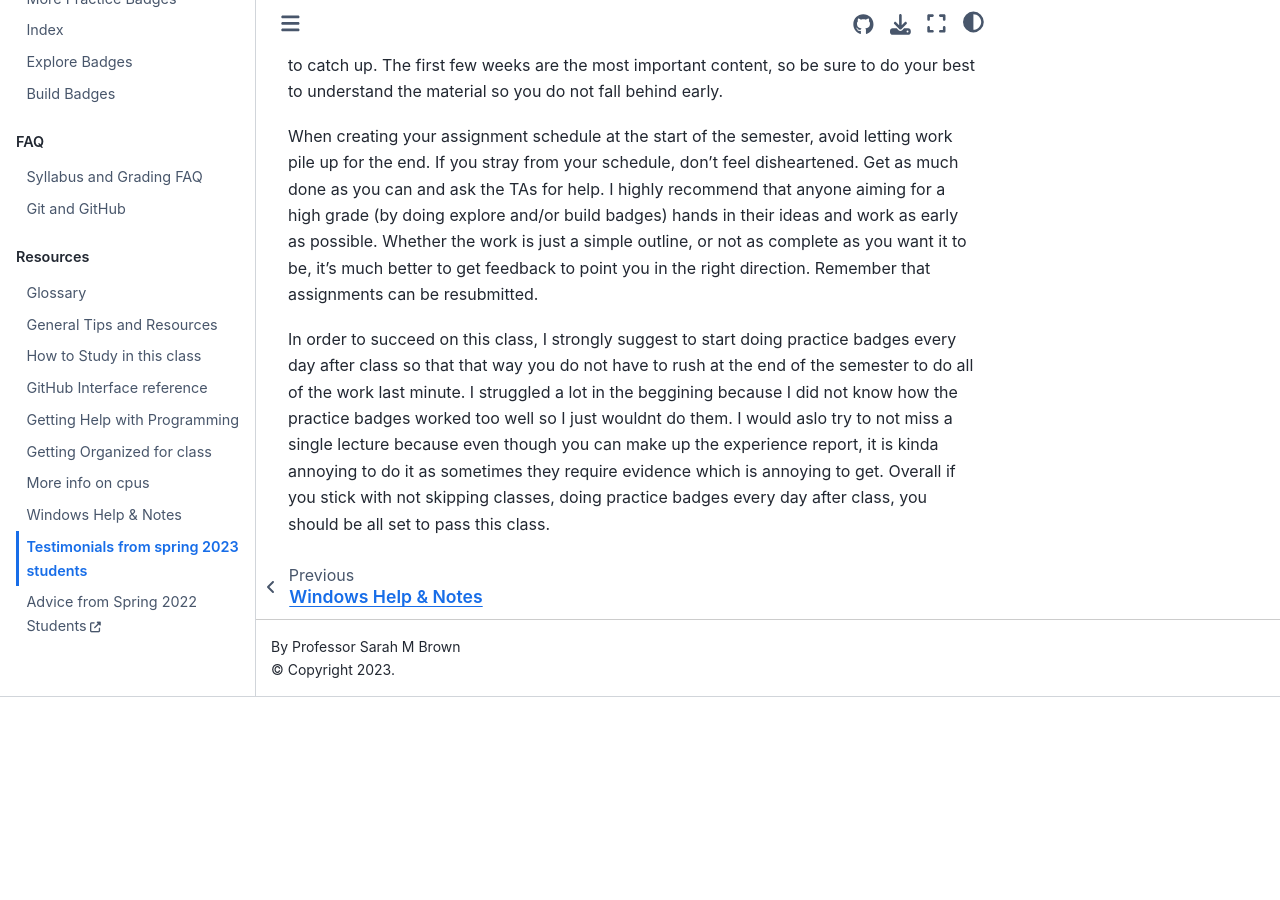
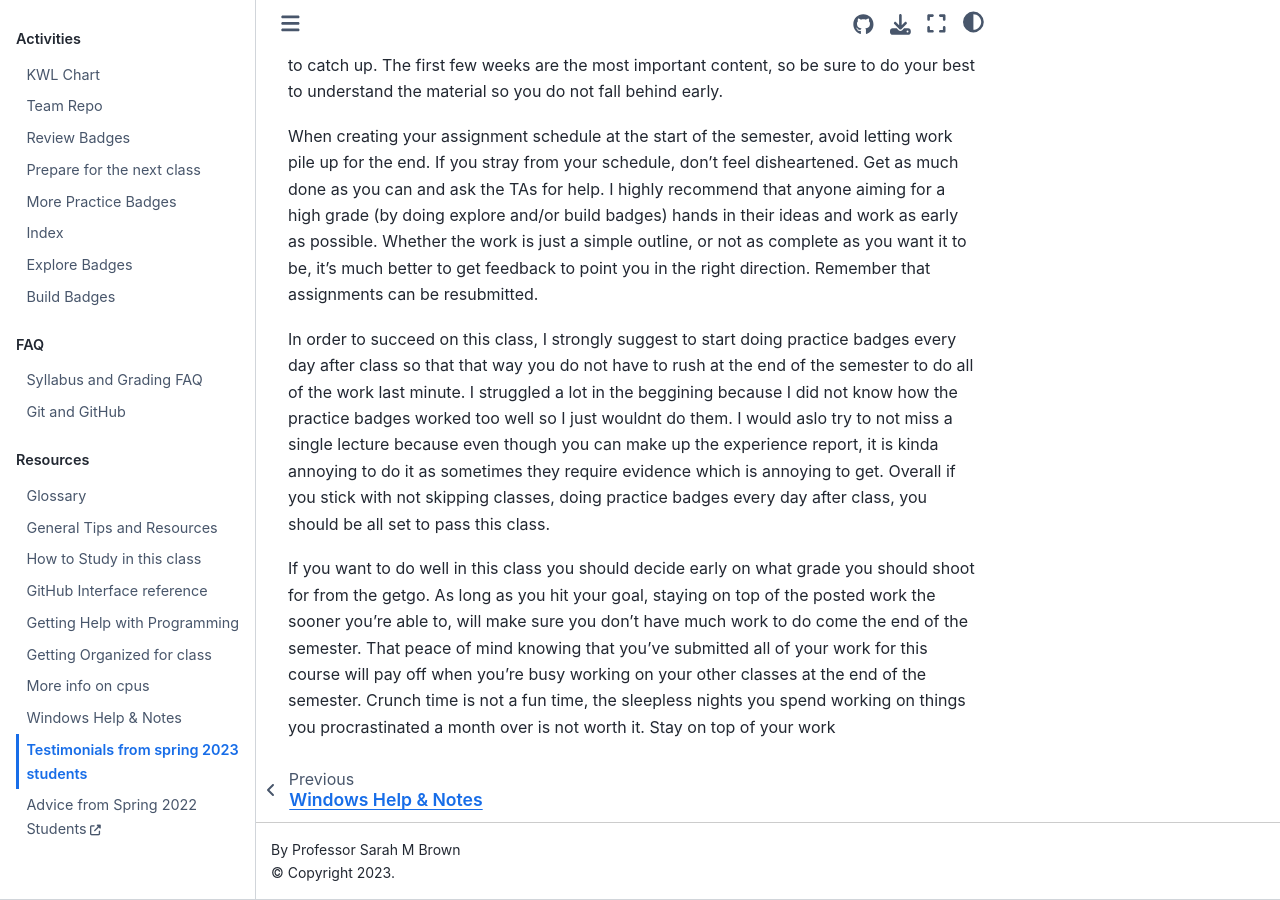
Before and after one commit to introcompsys/spring2023, a Jupyter Book: the page built from resources/testimonials.md, in a window 1280 px wide and 900 px high, scrolled down 773 px. Built offline with Jupyter Book 1.0.4 settings and Sphinx 7.4.7 and the Sphinx Book theme 1.1.4, drawn with Linux system fonts in a browser that asks for light colours; before the commit the page ends 1470 px from its top, so only the background shows below that.

Commit message:
Update testimonials.md

```diff
--- a/resources/testimonials.md
+++ b/resources/testimonials.md
@@ -15,3 +15,6 @@ When creating your assignment schedule at the start of the semester, avoid letti
 
 
 In order to succeed on this class, I strongly suggest to start doing practice badges every day after class so that that way you do not have to rush at the end of the semester to do all of the work last minute. I struggled a lot in the beggining because I did not know how the practice badges worked too well so I just wouldnt do them. I would aslo try to not miss a single lecture because even though you can make up the experience report, it is kinda annoying to do it as sometimes they require evidence which is annoying to get. Overall if you stick with not skipping classes, doing practice badges every day after class, you should be all set to pass this class.
+
+
+If you want to do well in this class you should decide early on what grade you should shoot for from the getgo. As long as you hit your goal, staying on top of the posted work the sooner you're able to, will make sure you don't have much work to do come the end of the semester. That peace of mind knowing that you've submitted all of your work for this course will pay off when you're busy working on your other classes at the end of the semester. Crunch time is not a fun time, the sleepless nights you spend working on things you procrastinated a month over is not worth it. Stay on top of your work
```
